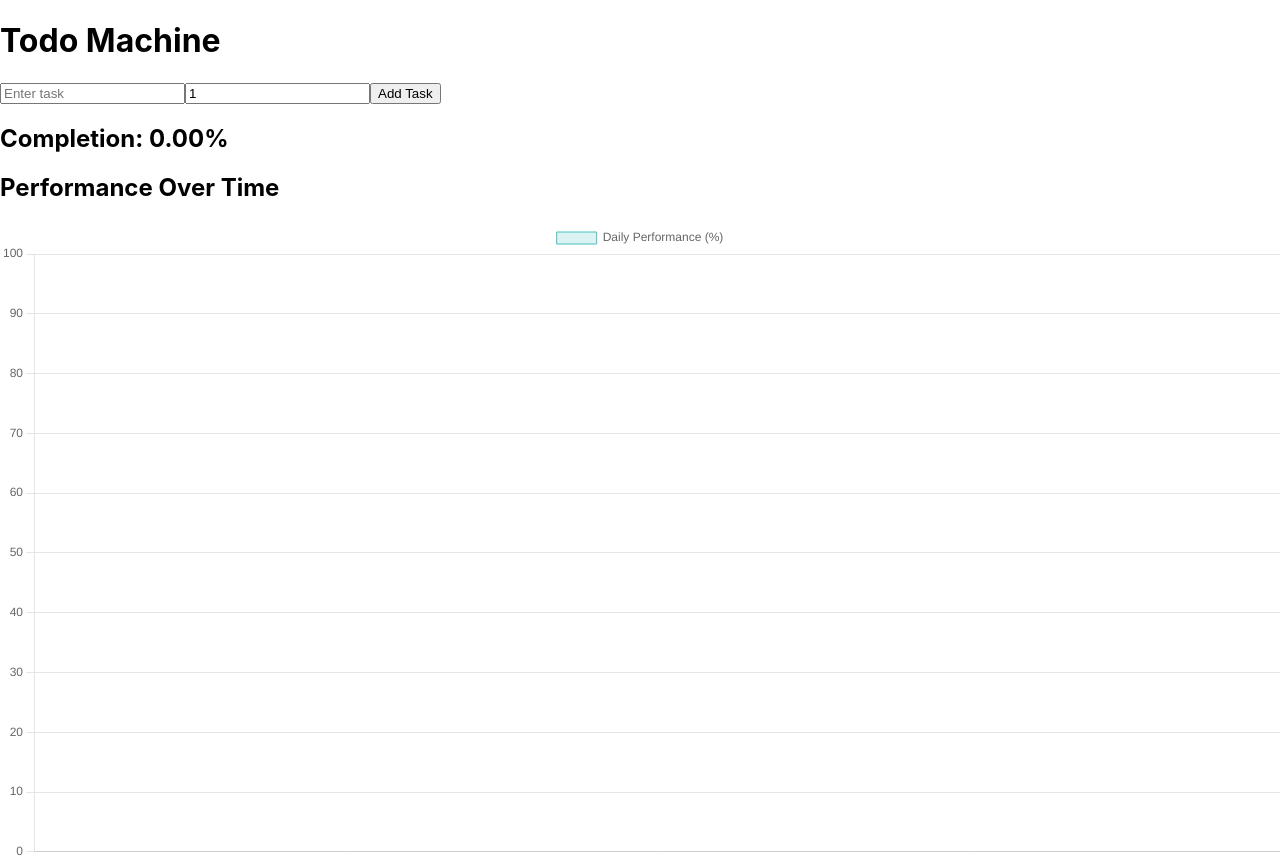
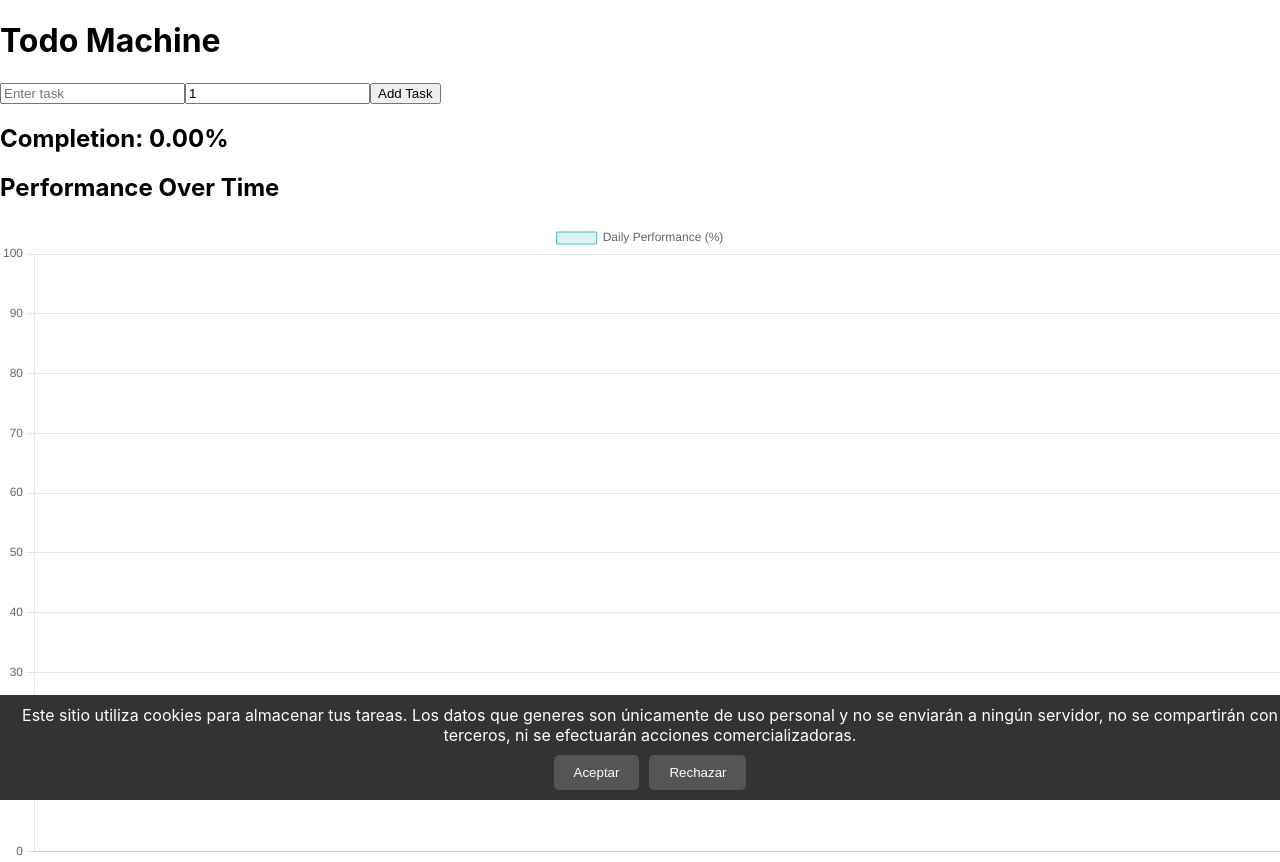
Before and after one commit to GuillermoBaldan/react-performance-todo-app, a React (Create React App) app: page / in a window 1280 px wide. Built offline with nearby package versions, Linux system fonts and the light colour scheme.

Commit message:
Cookie banner component added

```diff
--- a/src/App.js
+++ b/src/App.js
@@ -3,13 +3,13 @@ import Cookies from 'js-cookie';
 import AddTaskForm from './components/AddTaskForm';
 import TaskList from './components/TaskList';
 import Progress from './components/Progress';
-import PerformanceChart from './components/PerformanceChart'; // Importa el nuevo componente
+import PerformanceChart from './components/PerformanceChart';
+import CookieBanner from './components/CookieBanner'; // Importa el nuevo componente
 
 function App() {
   const [tasks, setTasks] = useState([]);
   const [mockDate, setMockDate] = useState(null);
 
-  // Definir la función global para borrar todas las cookies
   window.deleteAllCookies = function() {
     const cookies = document.cookie.split(";");
 
@@ -21,24 +21,21 @@ function App() {
     console.log("All cookies from this app have been deleted.");
   };
 
-  // Función global para controlar la fecha de la aplicación
   window.appClock = function (useRealTime, fakeDate) {
     if (useRealTime) {
-      setMockDate(null); // Usar la fecha real del sistema
+      setMockDate(null);
       console.log("Using real system time.");
     } else {
-      setMockDate(fakeDate); // Usar la fecha falsa proporcionada
+      setMockDate(fakeDate);
       console.log("Using fake date: " + fakeDate);
     }
   };
 
-  // Función global para borrar la cookie de una fecha específica
   window.deleteCookieDate = function(date) {
     Cookies.remove(date, { path: '/' });
     console.log(`Cookie for date ${date} has been deleted.`);
   };
 
-  // Obtener la fecha actual, ya sea real o simulada
   const getCurrentDate = () => {
     return mockDate || new Date().toISOString().split('T')[0];
   };
@@ -47,28 +44,25 @@ function App() {
 
   useEffect(() => {
     console.log("se ha ejecutado useEffect");
-    // Cargar las tareas del día actual desde las cookies
     const savedTasks = Cookies.get(currentDate);
     if (savedTasks) {
       setTasks(JSON.parse(savedTasks));
     } else {
-      // No hay tareas para el día actual, buscar el último día registrado
       loadTasksFromLastRegisteredDay();
     }
   }, [currentDate, setTasks]);
 
   const loadTasksFromLastRegisteredDay = () => {
-    const allCookies = Cookies.get(); // Obtiene todas las cookies
+    const allCookies = Cookies.get();
     const dates = Object.keys(allCookies)
-      .filter(date => /^\d{4}-\d{2}-\d{2}$/.test(date)) // Filtra las cookies que son fechas en formato YYYY-MM-DD
-      .sort((a, b) => new Date(b) - new Date(a)); // Ordena las fechas de más reciente a más antigua
+      .filter(date => /^\d{4}-\d{2}-\d{2}$/.test(date))
+      .sort((a, b) => new Date(b) - new Date(a));
 
     if (dates.length > 0) {
       const lastTasks = JSON.parse(Cookies.get(dates[0]));
-      // Marcar todas las tareas como no completadas
       const newTasks = lastTasks.map(task => ({ ...task, completed: false }));
       setTasks(newTasks);
-      saveTasksToCookie(newTasks); // Guardar las tareas como las del día actual
+      saveTasksToCookie(newTasks);
     }
   };
 
@@ -108,7 +102,8 @@ function App() {
       <AddTaskForm addTask={addTask} />
       <TaskList tasks={tasks} toggleTaskCompleted={toggleTaskCompleted} editTask={editTask} />
       <Progress percentage={completionPercentage} />
-      <PerformanceChart /> {/* Incluir el gráfico de rendimiento */}
+      <PerformanceChart />
+      <CookieBanner /> {/* Incluir el banner de cookies */}
     </div>
   );
 }
--- /dev/null
+++ b/src/components/CookieBanner.js
@@ -0,0 +1,63 @@
+// CookieBanner.js
+import { useState } from 'react';
+import Cookies from 'js-cookie';
+
+function CookieBanner() {
+  const [isVisible, setIsVisible] = useState(!Cookies.get('cookiesAccepted'));
+
+  const handleAccept = () => {
+    Cookies.set('cookiesAccepted', 'true', { expires: 365 });
+    setIsVisible(false);
+  };
+
+  const handleReject = () => {
+    window.deleteAllCookies(); // Borra todas las cookies utilizando la función global
+    setIsVisible(false);
+  };
+
+  if (!isVisible) return null;
+
+  return (
+    <div style={bannerStyle}>
+      <p style={textStyle}>
+        Este sitio utiliza cookies para almacenar tus tareas. Los datos que generes son únicamente de uso personal y no se enviarán a ningún servidor, no se compartirán con terceros, ni se efectuarán acciones comercializadoras.
+      </p>
+      <div style={buttonContainerStyle}>
+        <button onClick={handleAccept} style={buttonStyle}>Aceptar</button>
+        <button onClick={handleReject} style={buttonStyle}>Rechazar</button>
+      </div>
+    </div>
+  );
+}
+
+const bannerStyle = {
+  position: 'fixed',
+  bottom: 0,
+  width: '100%',
+  backgroundColor: '#333',
+  color: '#fff',
+  textAlign: 'center',
+  padding: '10px',
+  zIndex: 1000,
+};
+
+const textStyle = {
+  margin: '0 0 10px 0',
+};
+
+const buttonContainerStyle = {
+  display: 'flex',
+  justifyContent: 'center',
+  gap: '10px',
+};
+
+const buttonStyle = {
+  padding: '10px 20px',
+  border: 'none',
+  borderRadius: '5px',
+  cursor: 'pointer',
+  backgroundColor: '#555',
+  color: '#fff',
+};
+
+export default CookieBanner;
```
